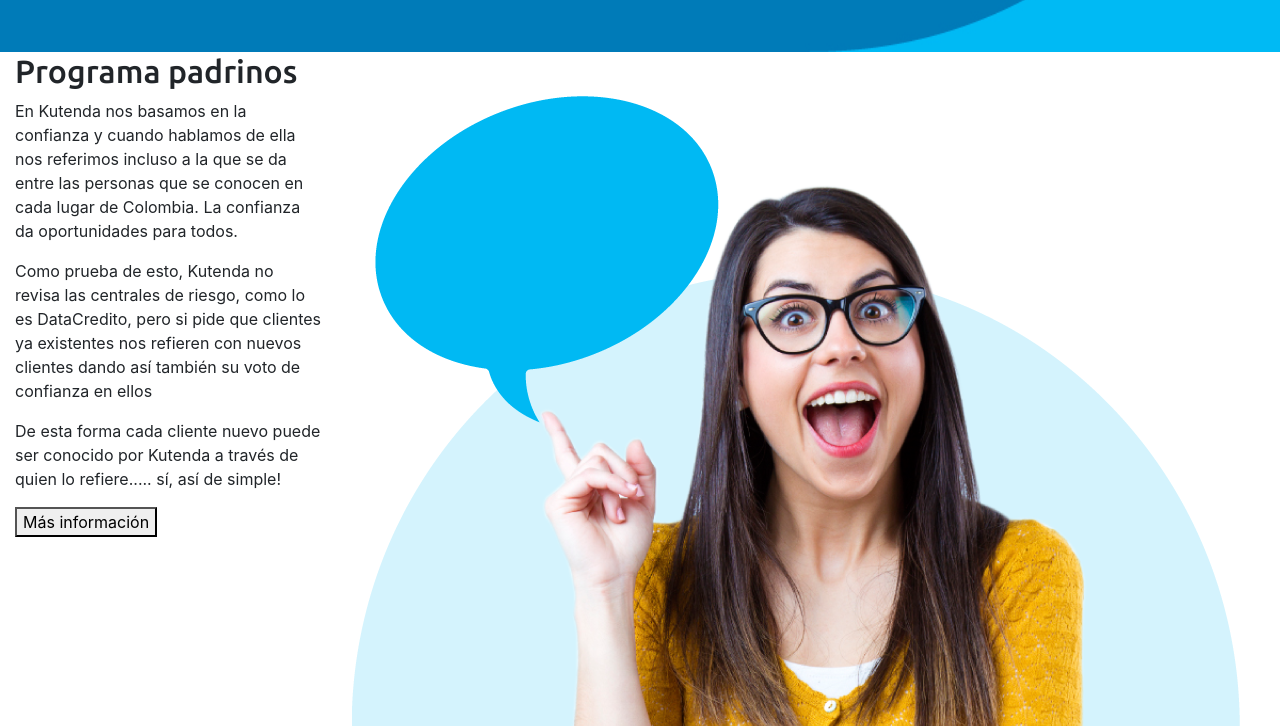
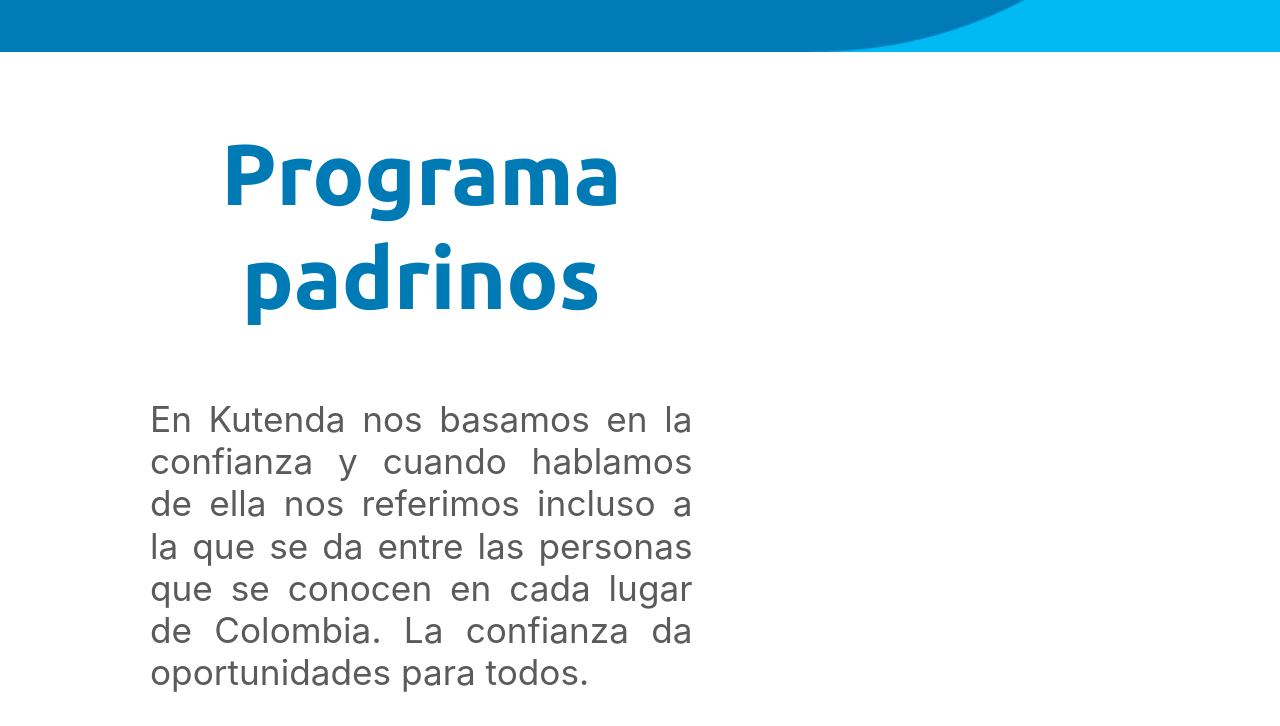
Before and after one commit to LuisValladaresC/kutenda, a plain HTML site: page index.html in a window 1280 px wide. Shown: the part 1092-1818 px from the top of the page. Drawn offline with nearby package versions, Linux system fonts and the light colour scheme.

Commit message:
Maquetado de seccion nosotros

```diff
--- a/css/dev/nosotros.css
+++ b/css/dev/nosotros.css
@@ -0,0 +1,46 @@
+/* --------------------------- *\
+            NOSOTROS
+\* --------------------------- */
+
+#nosotros {
+    padding-left: 150px;
+}
+
+    .nosotros-titulo {
+        font-size: 5.4em;
+        font-weight: 600;
+        color: var(--color-principal);
+        text-align: center;
+
+        margin-bottom: .8em;
+        margin-top: .8em;
+    }
+
+    .nosotros-parrafo {
+        font-size: 2.2em;
+        text-align: justify;
+        line-height: 1.2;
+        color: #5B5B5B;
+
+        margin-bottom: 1em;
+    }
+
+    .nosotros-boton {
+        border: 3px solid var(--color-principal);
+        border-radius: 2em;
+
+        color: var(--color-principal);
+        background-color: transparent;
+
+        font-size: 2em;
+        font-weight: 700;
+        padding: 0.1em 1em 0.3em;
+
+        display: block;
+        margin: 0 auto;
+    }
+
+    .nosotros-imagen {
+        padding-top: 3em;
+        width: 100%;
+    }
--- a/index.html
+++ b/index.html
@@ -112,15 +112,15 @@
 
         <section class="container-fluid" id="nosotros">
             <div class="row">
-                <div class="col">
-                    <h2>Programa padrinos</h2>
-                    <p>En Kutenda nos basamos en la confianza y cuando hablamos de ella nos referimos incluso a la que se da entre las personas que se conocen en cada lugar de Colombia. La confianza da oportunidades para todos.</p>
-                    <p>Como prueba de esto, Kutenda no revisa las centrales de riesgo, como lo es DataCredito, pero si pide que clientes ya existentes nos refieren con nuevos clientes dando así también su voto de confianza en ellos</p>
-                    <p>De esta forma cada cliente nuevo puede ser conocido por Kutenda a través de quien lo refiere..... sí, así de simple!</p>
-                    <button>Más información</button>
+                <div class="col-6">
+                    <h2 class="nosotros-titulo">Programa padrinos</h2>
+                    <p class="nosotros-parrafo">En Kutenda nos basamos en la confianza y cuando hablamos de ella nos referimos incluso a la que se da entre las personas que se conocen en cada lugar de Colombia. La confianza da oportunidades para todos.</p>
+                    <p class="nosotros-parrafo">Como prueba de esto, Kutenda no revisa las centrales de riesgo, como lo es DataCredito, pero si pide que clientes ya existentes nos refieren con nuevos clientes dando así también su voto de confianza en ellos</p>
+                    <p class="nosotros-parrafo">De esta forma cada cliente nuevo puede ser conocido por Kutenda a través de quien lo refiere..... sí, así de simple!</p>
+                    <button class="nosotros-boton">Más información</button>
                 </div>
-                <div class="col">
-                    <img src="./src/images/woman_exp.png" alt="Kutenda">
+                <div class="col-6 align-self-end">
+                    <img class="nosotros-imagen" src="./src/images/woman_exp.png" alt="Kutenda">
                 </div>
             </div>
         </section>
```
